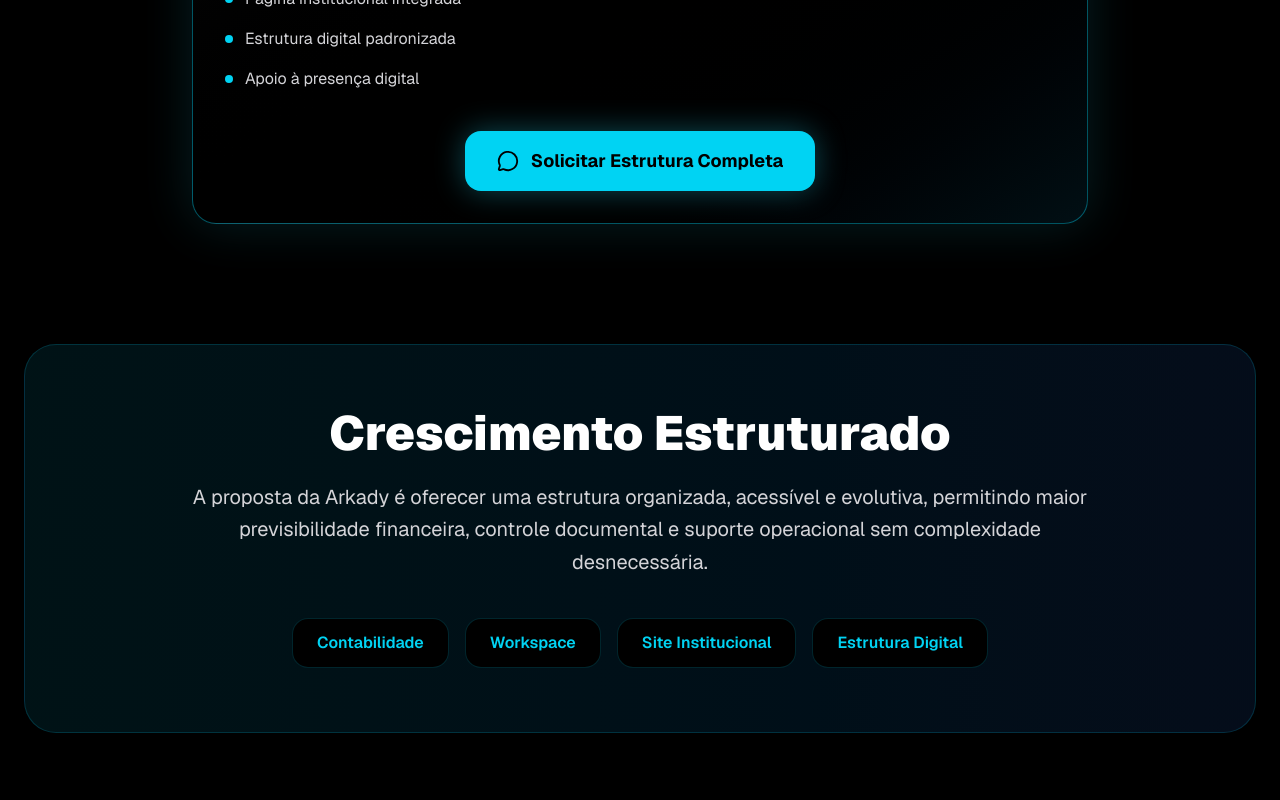
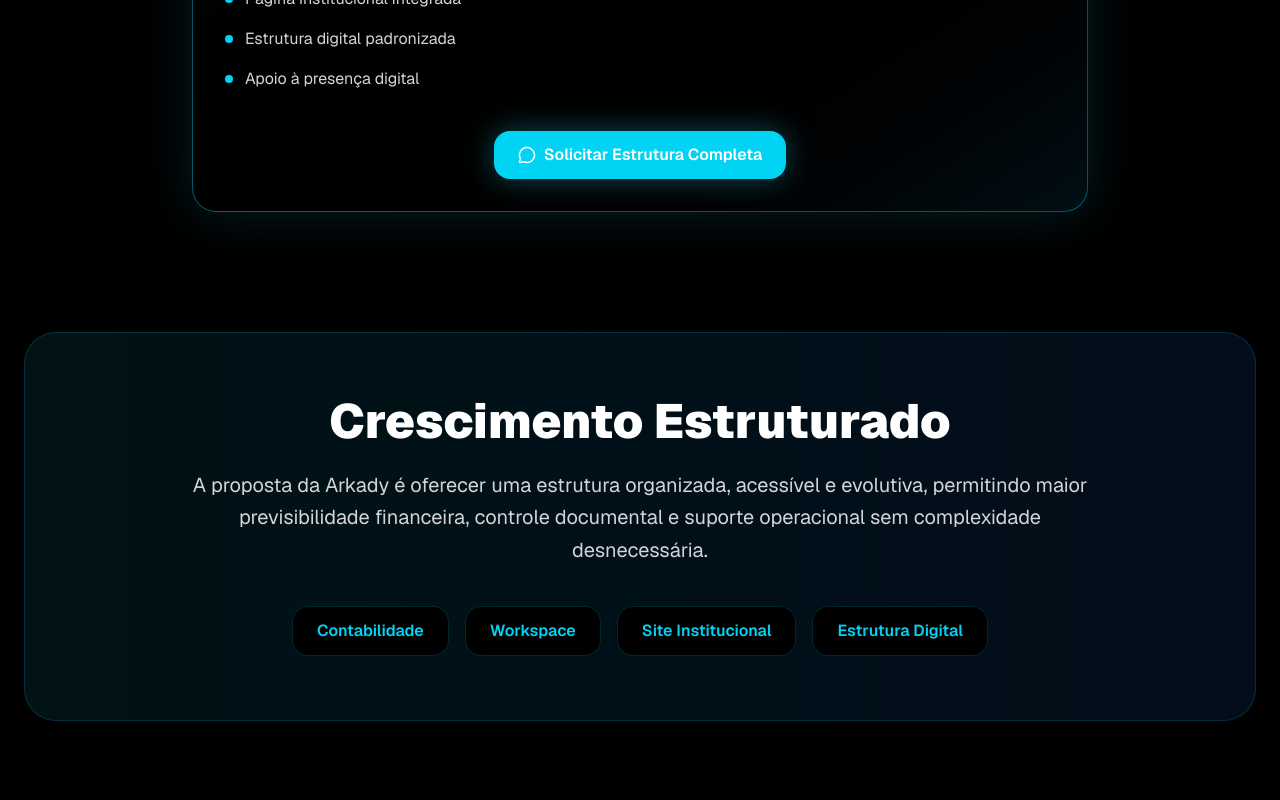
Before and after one commit to arkadywebusiness-wq/proposta-arkady, a Next.js app: page / in a window 1280 px wide. Shown: the part 2240-3040 px from the top of the page. Built offline with nearby package versions, Linux system fonts and the light colour scheme.

Commit message:
Refinamento visual premium da landing

```diff
--- a/app/page.tsx
+++ b/app/page.tsx
@@ -218,19 +218,22 @@
       target="_blank"
       rel="noopener noreferrer"
       className="
-        inline-flex items-center gap-3
-        px-8 py-4
+  inline-flex items-center gap-2
+  px-6 py-3
   rounded-2xl
   bg-cyan-400 hover:bg-cyan-300
-        text-black
-        font-bold
-        text-lg
+  text-white
+  font-semibold
+  text-base
   transition-all duration-300
   hover:scale-105
   shadow-[0_0_30px_rgba(34,211,238,0.35)]
 "
     >
-      <MessageCircle size={22} />
+      <MessageCircle
+  size={18}
+  className="text-white"
+/>
 
       Solicitar Estrutura Completa
     </a>
@@ -366,7 +369,7 @@
   className="text-white"
 />
 
-  Falar com a Arkady
+  Falar com Andre Costa
 </a>
 
 </div>
```
Lines whose indentation alone changed are shown as unchanged.
